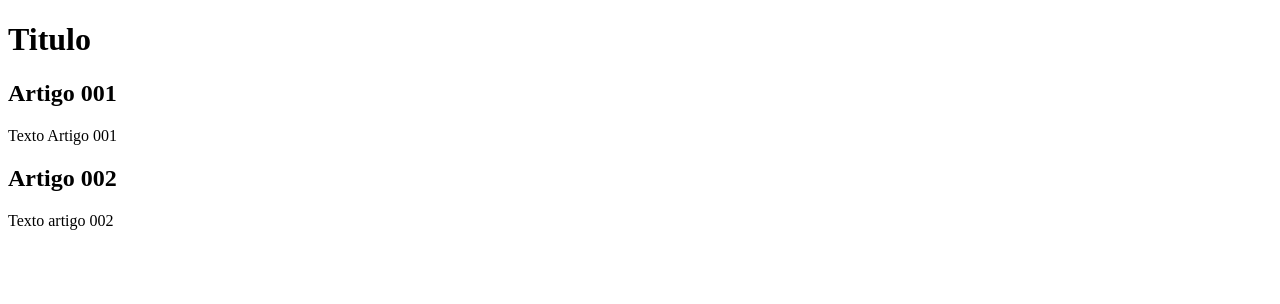
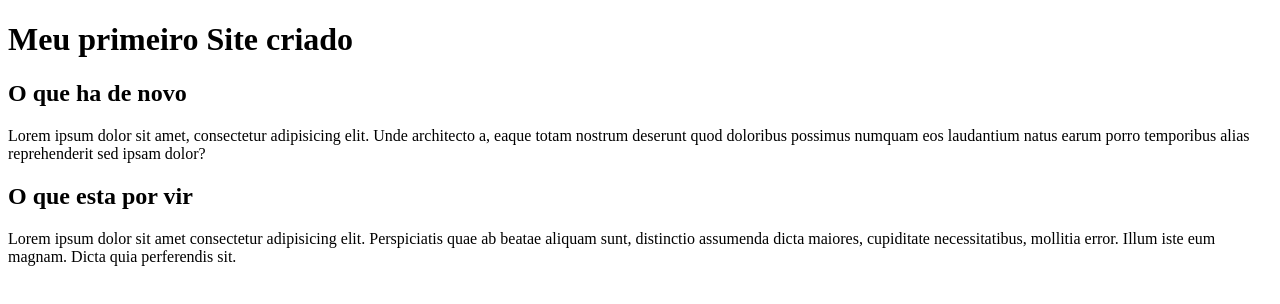
Before and after one commit to CristovaoG/Projeto-Site, a plain HTML site: page index.html in a window 1280 px wide. Drawn offline with Linux system fonts and the light colour scheme.

Commit message:
add conteudos

```diff
--- a/index.html
+++ b/index.html
@@ -8,15 +8,15 @@
 <body>
         <main>
             <header>
-                <h1>Titulo</h1>
+                <h1>Meu primeiro Site criado</h1>
             </header>
             <article>
-                <h2>Artigo 001</h2>
-                <p>Texto Artigo 001</p>
+                <h2>O que ha de novo </h2>
+                <p>Lorem ipsum dolor sit amet, consectetur adipisicing elit. Unde architecto a, eaque totam nostrum deserunt quod doloribus possimus numquam eos laudantium natus earum porro temporibus alias reprehenderit sed ipsam dolor?</p>
             </article>
             <article>
-                <h2>Artigo 002</h2>
-                <p>Texto artigo 002</p>
+                <h2>O que esta por vir</h2>
+                <p>Lorem ipsum dolor sit amet consectetur adipisicing elit. Perspiciatis quae ab beatae aliquam sunt, distinctio assumenda dicta maiores, cupiditate necessitatibus, mollitia error. Illum iste eum magnam. Dicta quia perferendis sit.</p>
             </article>
         </main>
 
```
